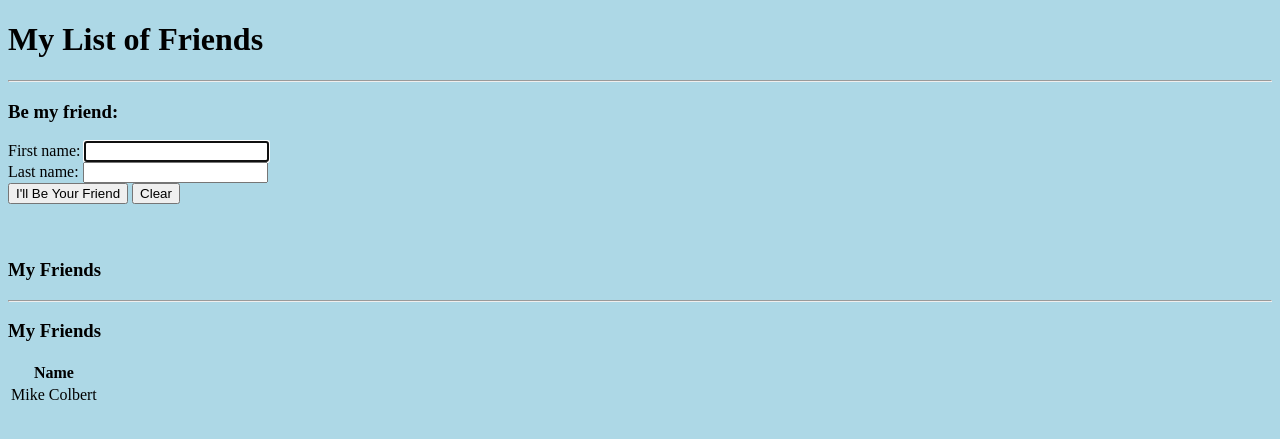
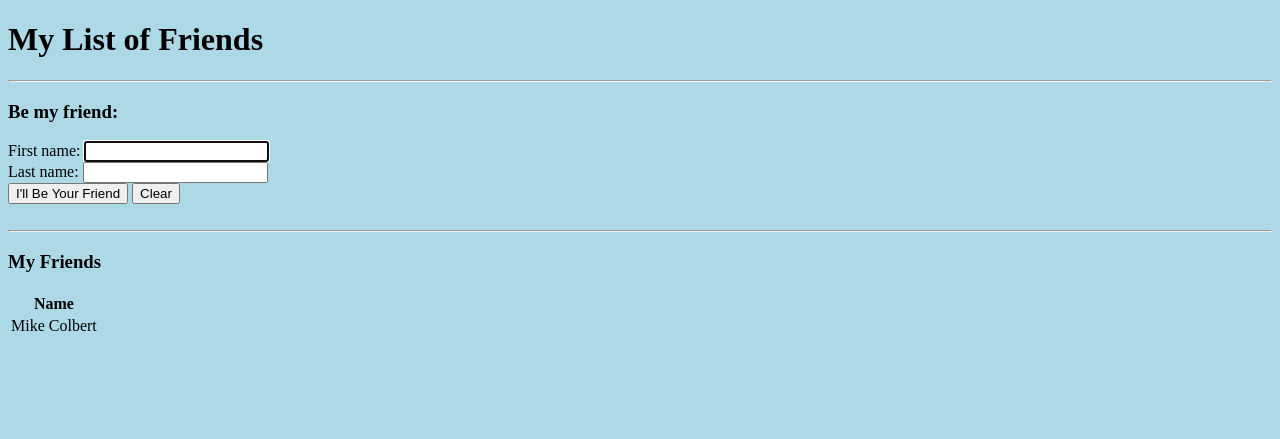
Before and after one commit to NikoleMolina/flask_demo, a Flask app: page / in a window 1280 px wide. Shown: the top 439 px of the page. Run offline with Flask 2, Linux system fonts and the light colour scheme.

Commit message:
finished

```diff
--- a/app.py
+++ b/app.py
@@ -3,7 +3,7 @@ from flask import render_template, redirect, request, url_for
 
 app = Flask(__name__)
 
-friend_list = [{"name": "Mike Colbert"} ]
+friend_list = [{"name": "Mike Colbert" } ]
 
 @app.route('/')
 def index():
@@ -21,7 +21,6 @@ def add_friend():
         lname = form['lname']
         friend_dict = {"name": fname + " " + lname}
         friend_list.append(friend_dict)
-        print(friend_list)
         return redirect(url_for('index'))
     return redirect(url_for('index'))
 
--- a/templates/index.html
+++ b/templates/index.html
@@ -18,8 +18,6 @@
 		<input type="reset" value="Clear" />
 	</form>
 	<br>
-	<br>
-	<h3> My Friends </h3>
 	<hr />
 	{% if friends %}
 <h3>My Friends</h3>
```
